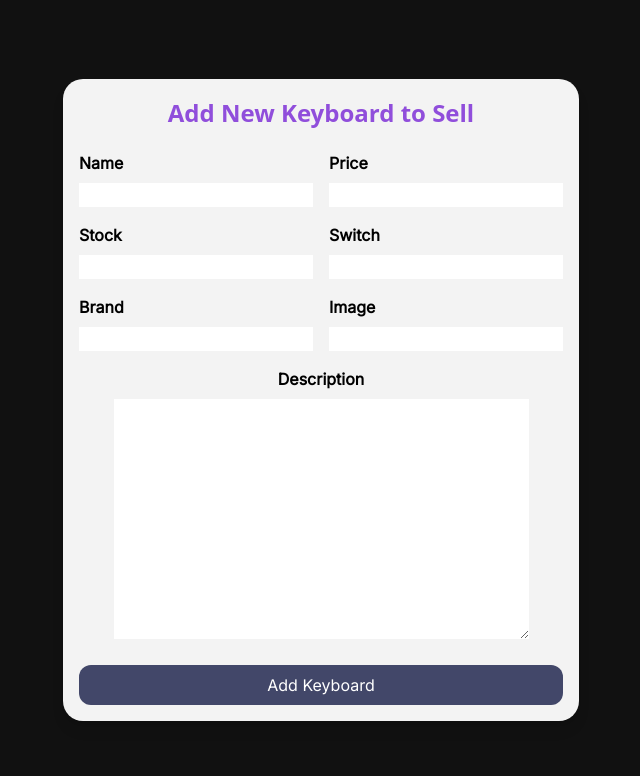
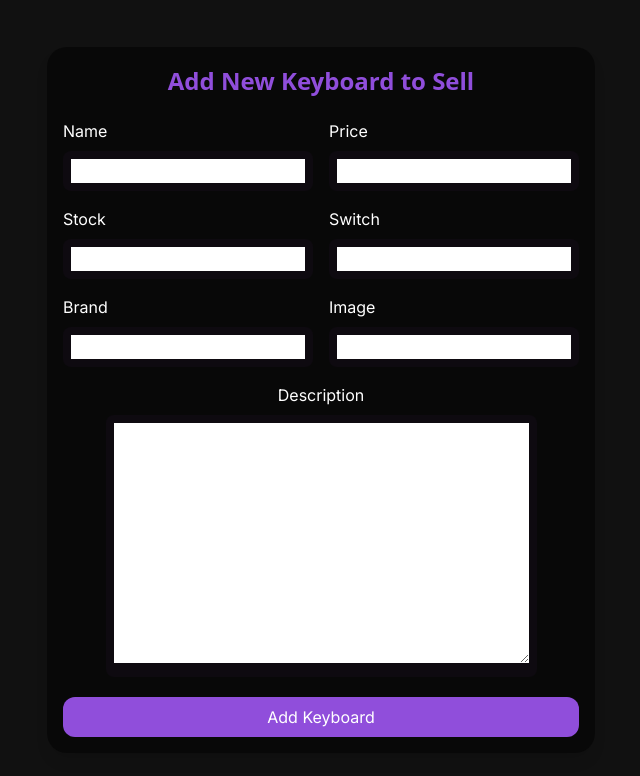
Before and after one commit to TrayMachi/kmstore, a Django app: page /create/keyboard/ in a window 1280 px wide. Shown: the top 776 px of the page, without its empty margins (319-959 px from the left). Run offline with Django 5.2, Linux system fonts and the light colour scheme; the visitor is signed in with stand-in values (Sample User, id 1); some libraries are stand-ins or nearby versions.

Commit message:
feat: new form style

```diff
--- a/main/templates/keyboard_form.html
+++ b/main/templates/keyboard_form.html
@@ -3,24 +3,32 @@
 {% endblock meta %} {% block content %}
 <main class="flex items-center justify-center min-h-screen">
   <section
-    class="bg-[#f3f3f3] p-4 rounded-[20px] shadow-lg flex flex-col gap-5 items-center justify-center"
+    class="bg-black bg-opacity-50 backdrop-filter backdrop-blur-lg p-4 rounded-[20px] shadow-lg flex flex-col gap-5 items-center justify-center"
   >
-    <h1 class="font-bold text-[24px]">Add New Keyboard to Sell</h1>
+    <h1 class="font-bold text-[20px] md:text-[24px] text-center">
+      Add New Keyboard to Sell
+    </h1>
 
     <form method="POST" class="flex flex-col gap-5">
       {% csrf_token %}
-      <div class="grid grid-cols-2 gap-4">
+      <div class="grid md:grid-cols-2 grid-cols-1 gap-2 md:gap-4">
         {% for field in form %}
-        <div class="flex flex-col gap-2 {% if field.name == 'description' %}col-span-2 items-center{% endif %}">
-          <label for="{{ field.id_for_label }}" class="font-bold"
+        <div
+          class="flex flex-col max-md:justify-center max-md:items-center gap-2 {% if field.name == 'description' %}md:col-span-2 items-center{% endif %}"
+        >
+          <label for="{{ field.id_for_label }}" class="text-white text-start"
             >{{ field.label }}</label
           >
-          <div>{{ field }}</div>
+          <div
+            class="p-2 text-black bg-[#4625581a] hover:bg-[#3602010a] transition-all rounded-lg"
+          >
+            {{ field }}
+          </div>
         </div>
         {% endfor %}
       </div>
       <button
-        class="p-2 bg-[#424769] hover:bg-[#474F7A] transition-all rounded-[12px] hover:shadow-lg text-white"
+        class="p-2 bg-[#904edb] hover:bg-[#632f77] active:bg-[#7d3699] text-[#0d0e0d] transition-all rounded-[12px] hover:shadow-lg text-white"
         type="submit"
         value="Add Keyboard"
       >
```
Also changed, not shown: main/templates/mouse_form.html (+11 -5 lines).
